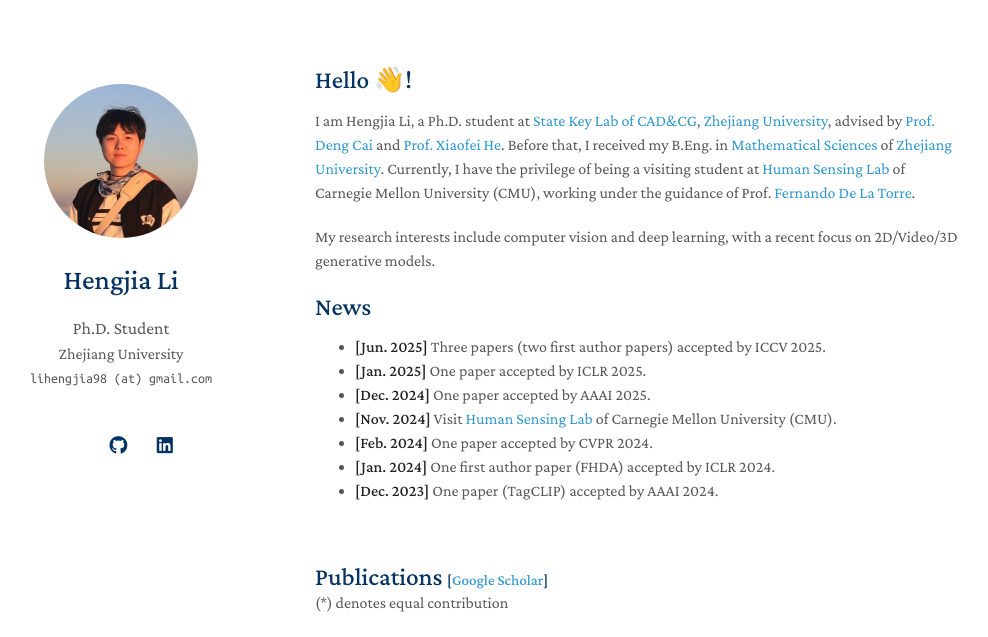
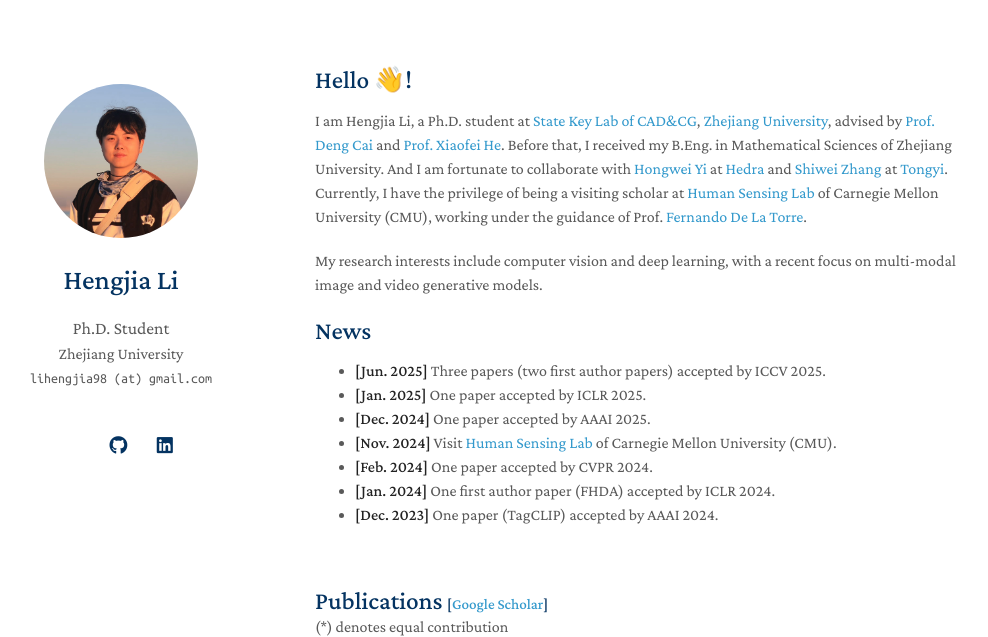
Before and after one commit to EchoPluto/HomePage, a Jekyll site: the page built from index.md, in a window 1280 px wide and 900 px high, cut to the strip 0-637 px from the top of the window. Shown: the whole strip, without its empty margins (155-1143 px from the left). Built offline with Jekyll 4.4.1, drawn with Linux system fonts in a browser that asks for light colours; nearby versions of some CDN libraries; a style sheet for code colours, icons or effects is not loaded; our own code applies the rules of GitHub Pages for plain Markdown files.

```diff
--- a/index.md
+++ b/index.md
@@ -5,10 +5,11 @@
 ## Hello 👋!
 
 I am Hengjia Li, a Ph.D. student at [State Key Lab of CAD&CG](http://www.cad.zju.edu.cn/index.html), [Zhejiang University](https://www.zju.edu.cn/), advised by [Prof. Deng Cai](http://www.cad.zju.edu.cn/home/dengcai/) and [Prof. Xiaofei He](http://www.cad.zju.edu.cn/home/xiaofeihe/).
-Before that, I received my B.Eng. in [Mathematical Sciences](http://www.math.zju.edu.cn/) of [Zhejiang University](https://www.zju.edu.cn/).
-Currently, I have the privilege of being a visiting student at [Human Sensing Lab](http://www.humansensing.cs.cmu.edu/) of Carnegie Mellon University (CMU), working under the guidance of Prof. [Fernando De La Torre](https://www.cs.cmu.edu/~ftorre/).
+Before that, I received my B.Eng. in Mathematical Sciences of Zhejiang University.
+And I am fortunate to collaborate with [Hongwei Yi](https://xyyhw.top/) at [Hedra](https://www.hedra.com/) and [Shiwei Zhang](https://openreview.net/profile?id=~Shiwei_Zhang2) at [Tongyi](https://tongyi.aliyun.com/wanxiang/).
+Currently, I have the privilege of being a visiting scholar at [Human Sensing Lab](http://www.humansensing.cs.cmu.edu/) of Carnegie Mellon University (CMU), working under the guidance of Prof. [Fernando De La Torre](https://www.cs.cmu.edu/~ftorre/).
 
-My research interests include computer vision and deep learning, with a recent focus on 2D/Video/3D generative models.
+My research interests include computer vision and deep learning, with a recent focus on multi-modal image and video generative models.
 
 {% include_relative _includes/news.md %}
 
```
